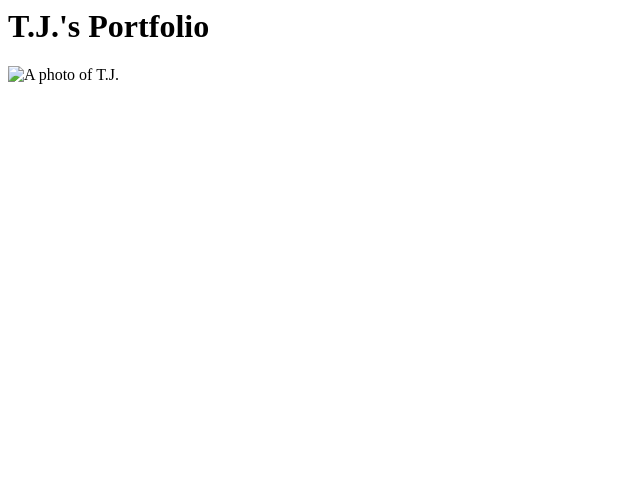
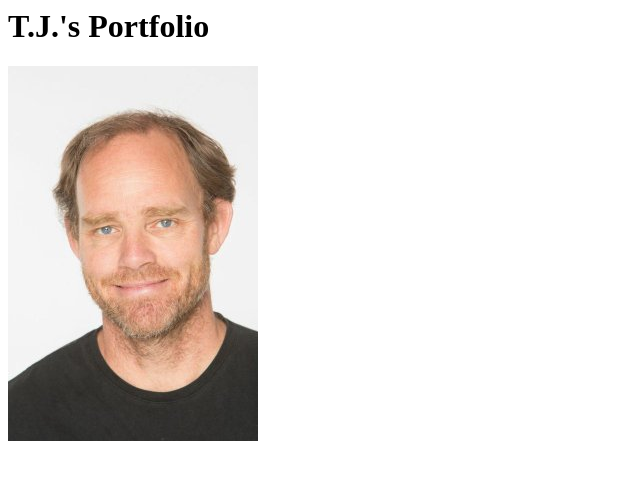
Before and after one commit to tj43murphy/repository, a plain HTML site: page index.html in a window 1280 px wide. Shown: the whole page, without its empty margins (0-640 px from the left). Drawn offline with Linux system fonts and the light colour scheme.

Commit message:
Update index.html

```diff
--- a/index.html
+++ b/index.html
@@ -1,4 +1,4 @@
 <html>
   <H1>T.J.'s Portfolio</H1>
-  <img src="tj.jpeg" alt="A photo of T.J.">
+  <img src="tj.jpg" alt="A photo of T.J.">
 </html>
```
